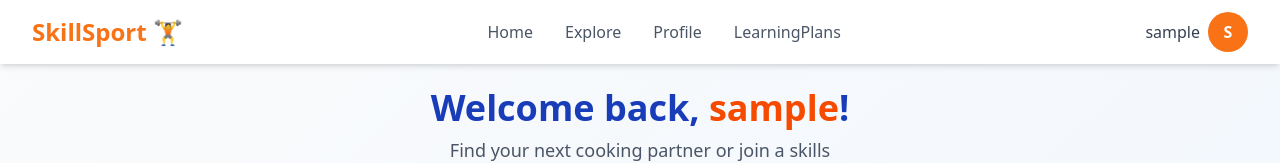
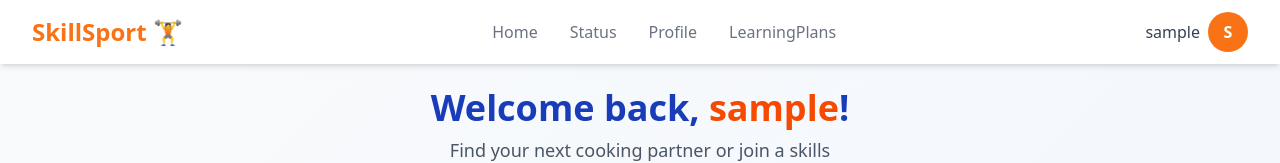
Before and after one commit to Lakindu02/cooking-app, a React (Vite) app in the folder frontend/: page / in a window 1280 px wide. Shown: the top 163 px of the page. Built offline with nearby package versions, Linux system fonts and the light colour scheme; no server answers; sample sign-in values are in the browser's storage.

Commit message:
navbar home page

```diff
--- a/frontend/src/components/Navbar.jsx
+++ b/frontend/src/components/Navbar.jsx
@@ -69,10 +69,10 @@ const Navbar = () => {
           </div>
 
           <div className="hidden md:flex space-x-8">
-            <Link to="/" className="text-gray-600 hover:text-[#F97316] font-medium">Home</Link>
-            <Link to="/explore" className="text-gray-600 hover:text-[#F97316] font-medium">Explore</Link>
-            <Link to="/profile" className="text-gray-600 hover:text-[#F97316] font-medium">Profile</Link>
-            <Link to="/learning" className="text-gray-600 hover:text-[#F97316] font-medium">LearningPlans</Link>
+            <Link to="/" className="text-gray-500 hover:text-[#F97316] font-medium">Home</Link>
+            <Link to="/explore" className="text-gray-500 hover:text-[#F97316] font-medium">Status</Link>
+            <Link to="/profile" className="text-gray-500 hover:text-[#F97316] font-medium">Profile</Link>
+            <Link to="/learning" className="text-gray-500 hover:text-[#F97316] font-medium">LearningPlans</Link>
           </div>
 
           <div className="flex items-center space-x-4">
```
